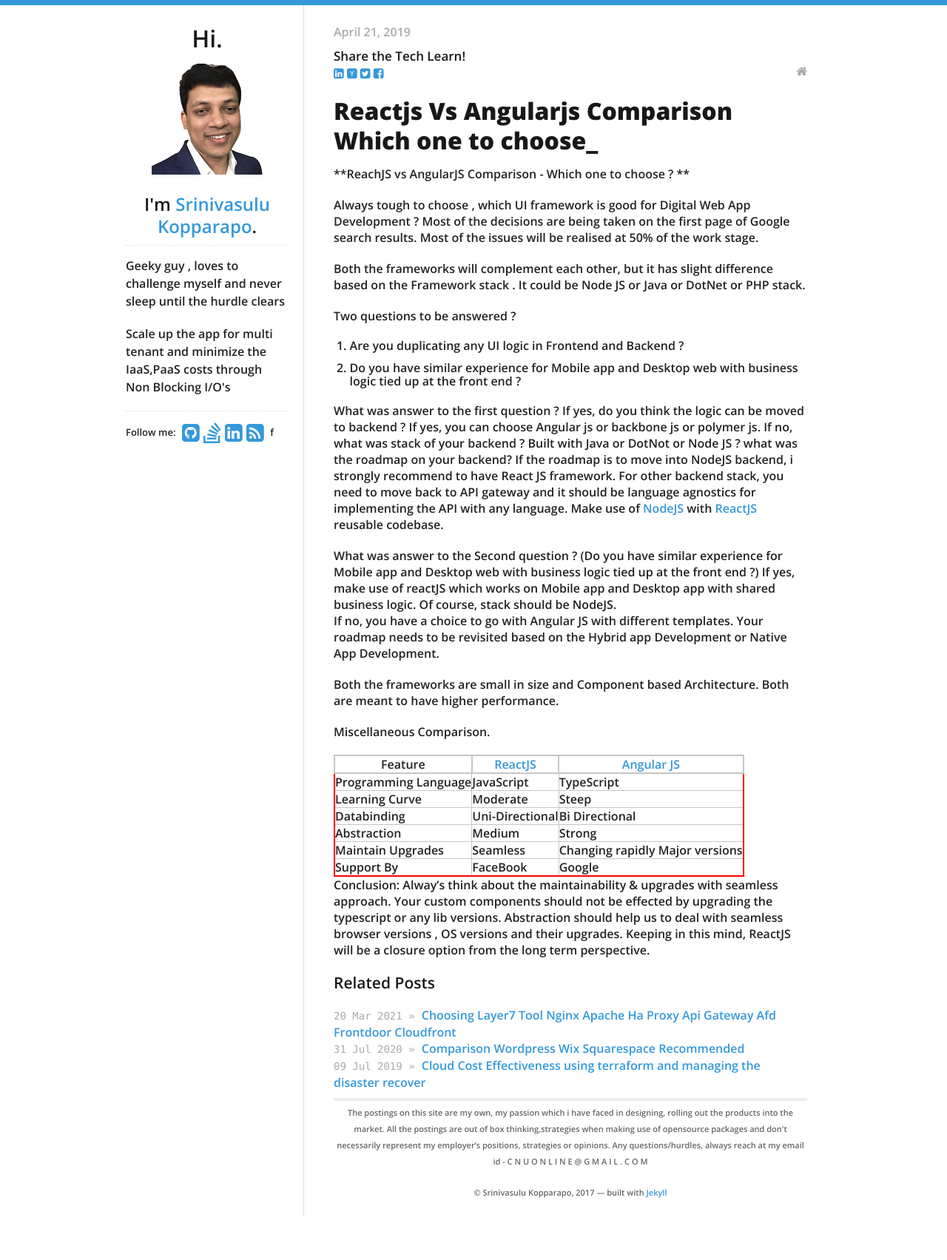
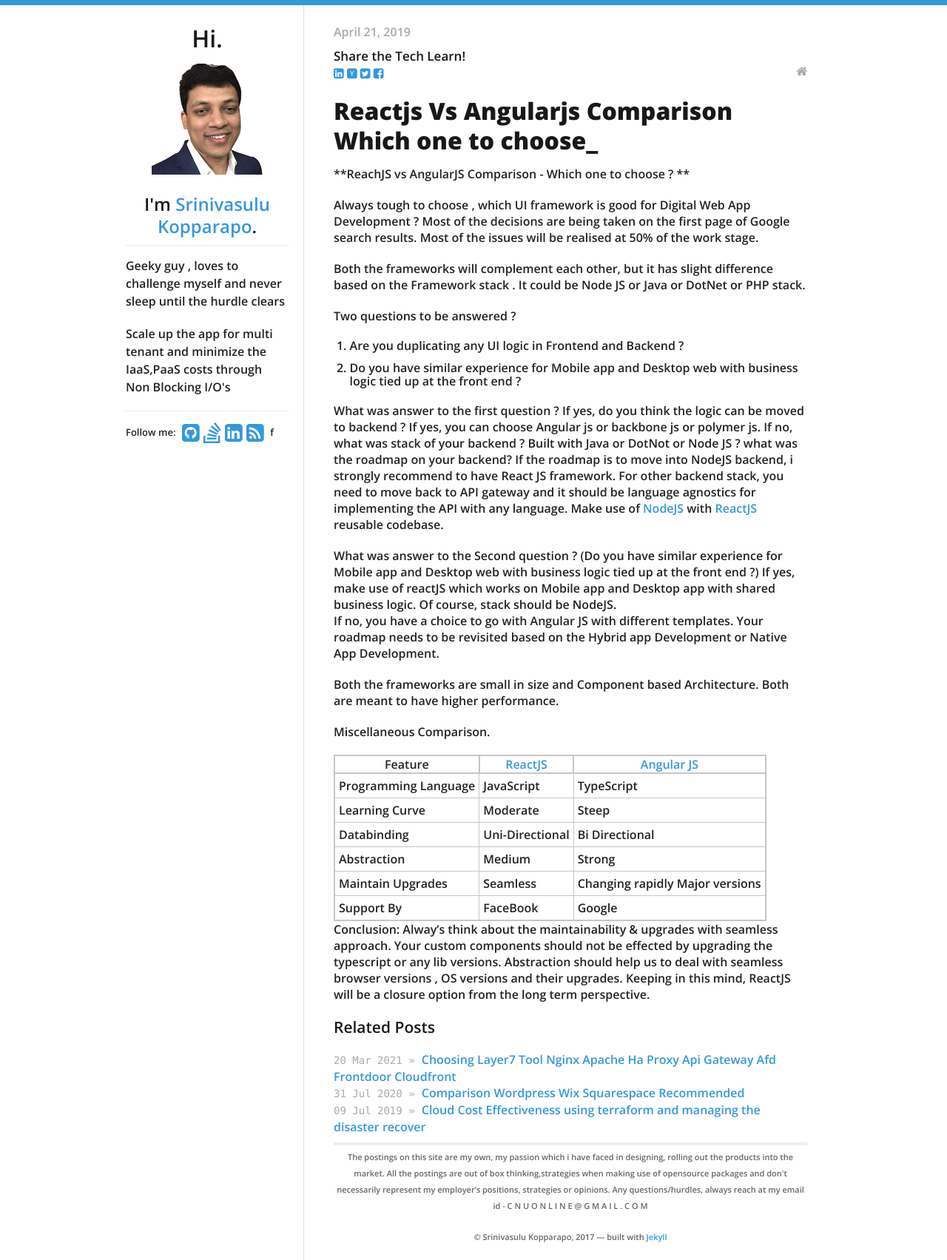
Before and after one commit to cnuonline/cnuonline.github.io, a Jekyll site: the page built from _posts/2019-04-21-ReactJS-vs-AngularJS-Comparison-Which one to choose_.md, in a window 1280 px wide. Shown: the whole page at 74% size. Built offline with Jekyll 4.4.1, drawn with Linux system fonts in a browser that asks for light colours; nearby versions of some CDN libraries; our own code applies the rules of GitHub Pages for plain Markdown files; before the commit the page ends 1643 px from its top, so only the background shows below that.

Commit message:
Update screen.css

```diff
--- a/_includes/css/screen.css
+++ b/_includes/css/screen.css
@@ -66,14 +66,16 @@
   font: 100%;
   border-collapse: collapse;
     border-spacing: 0;
-    border:2px solid #ff0000;
+    border:2px solid #C6C6C6;
 }
 th{
     border:2px solid #C6C6C6;
+
 }
 
 td{
     border:1px solid #C6C6C6;
+  padding:5px;
 }
 
 img {
```
